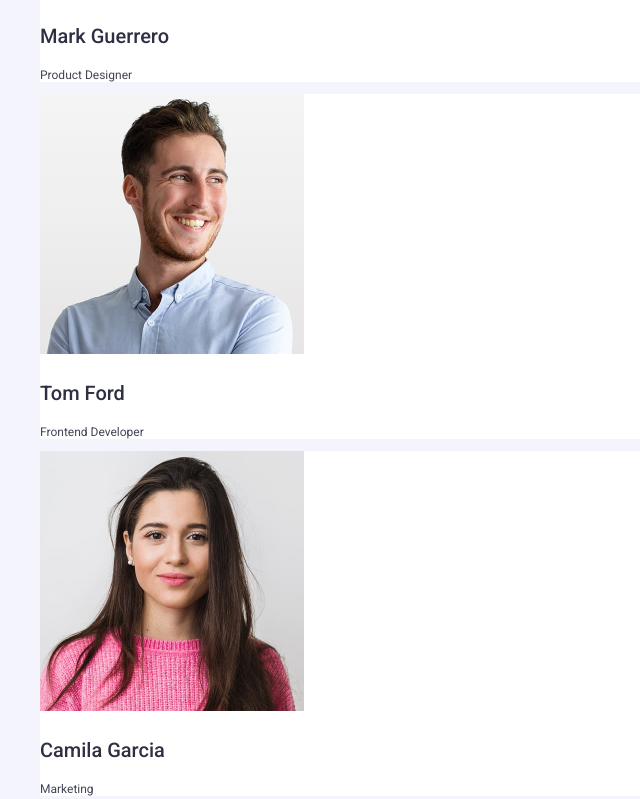
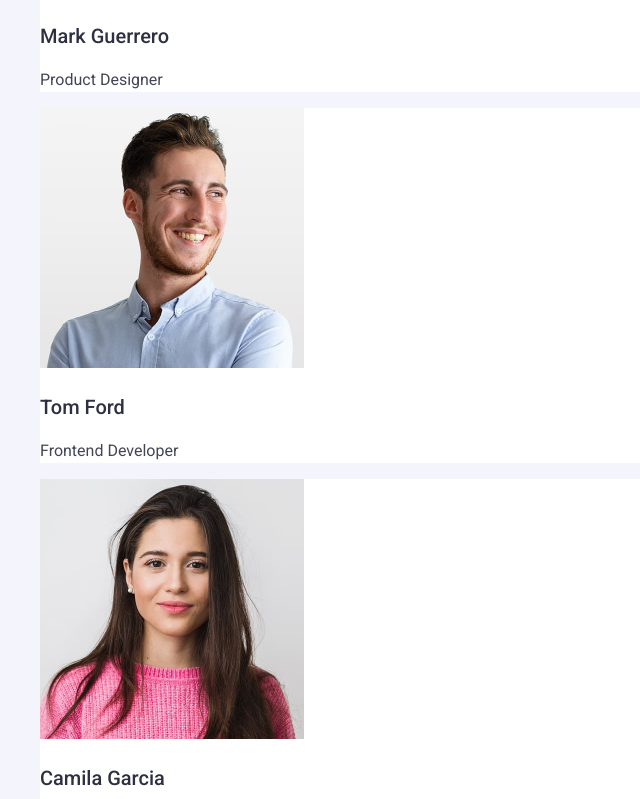
Before and after one commit to RomanKoka/goit-markup-hw-02, a plain HTML site: page index.html in a window 1280 px wide. Shown: the part 1167-1966 px from the top of the page, without its empty margins (0-640 px from the left). Drawn offline with nearby package versions, Linux system fonts and the light colour scheme.

Commit message:
modified file

```diff
--- a/css/styles.css
+++ b/css/styles.css
@@ -24,12 +24,6 @@ h3 {
 }
 a {
   text-decoration: underline;
-}
-p {
-  font-size: 12px;
-  line-height: 1.17;
-  letter-spacing: 4%;
-  font-style: Regular;
 }
 
 .header {
```
Also changed, not shown: index.html (+1 -1 lines).
